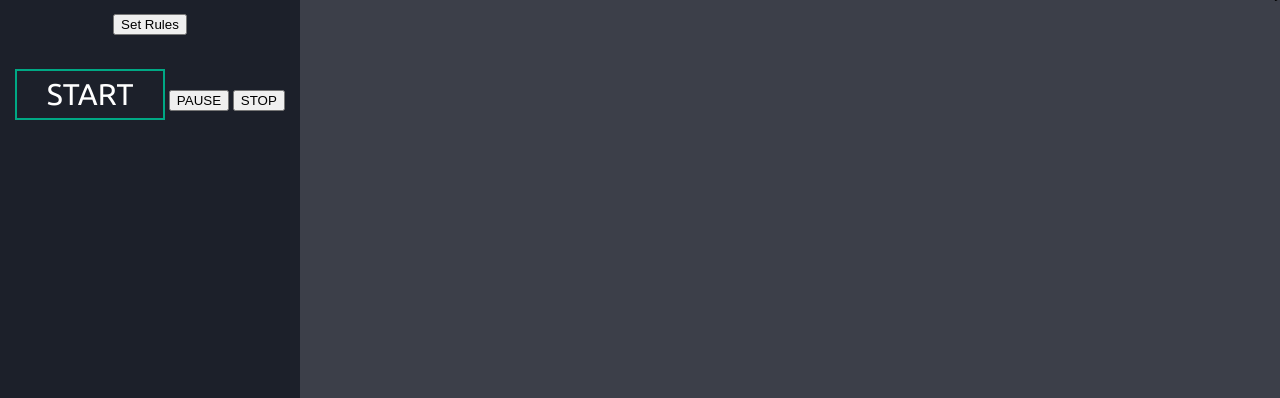
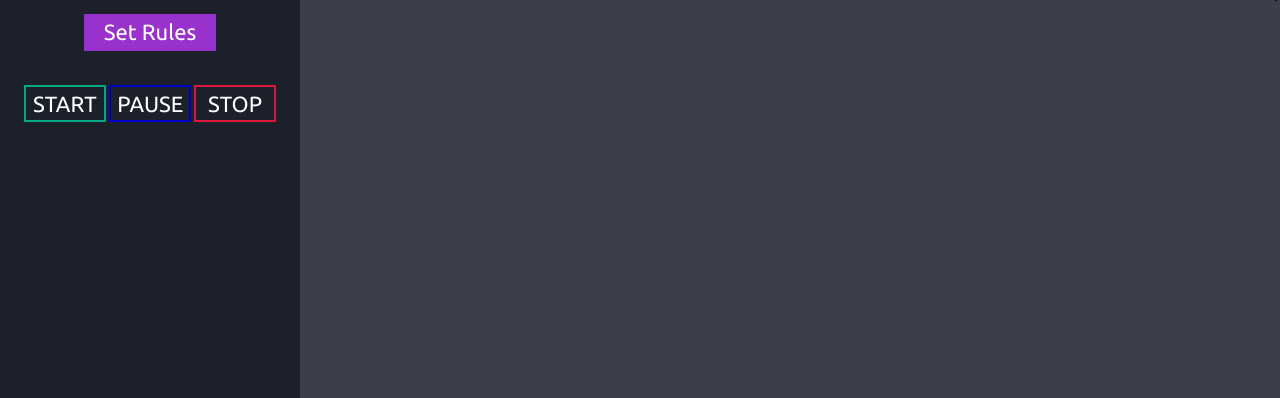
Before and after one commit to TheJayRPG/CS320GroupProject, a Python web app: template CS320GroupProject/Conway/eric--web/templates/sim.html in a window 1280 px wide. Shown: the part 402-800 px from the top of the page. Run offline with Jinja, Linux system fonts and the light colour scheme; the template is opened without the code that fills it, so the values that code supplies are empty; some libraries are stand-ins or nearby versions.

Commit message:
pause button and fixed button colors

```diff
--- a/CS320GroupProject/Conway/eric--web/static/css/sim.css
+++ b/CS320GroupProject/Conway/eric--web/static/css/sim.css
@@ -146,12 +146,29 @@ output {
   background: #dd163b;
 }
 
-.startButton {
+.submitButton {
   font-family: ubuntu;
-  font-size: 30px;
-  width: 5em;
+  font-size: 22px;
+  width: 6em;
   height: 1.7em;
   text-align: center;
+  border: 2px solid #9932cc;
+  color: white;
+  background: #9932cc;
+  position: relative;
+  overflow: hidden;
+}
+
+.startButton, .pauseButton, .stopButton {
+  display: inline-block;
+  font-family: ubuntu;
+  font-size: 22px;
+  width: 3.7em;
+  height: 1.7em;
+  text-align: center;
+}
+
+.startButton {
   border: 2px solid #00a884;
   color: white;
   background: transparent;
@@ -188,7 +205,91 @@ output {
           transition-delay: 0.2s;
 }
 
+.pauseButton {
+  border: 2px solid #0000cd;
+  color: white;
+  background: transparent;
+  position: relative;
+  overflow: hidden;
+}
+
+.pauseButton:before {
+  content: '';
+  width: 100%;
+  height: 100%;
+  position: absolute;
+  top: 100%;
+  left: 0;
+  background: #000cd;
+  opacity: 0.4;
+  z-index: -1;
+  -webkit-transition: 0.2s;
+  transition: 0.2s;
+}
+
+.pauseButton:after {
+  content: '';
+  width: 100%;
+  height: 100%;
+  position: absolute;
+  top: 100%;
+  left: 0;
+  background: #0000cd;
+  z-index: -1;
+  -webkit-transition: 0.25s;
+  transition: 0.25s;
+  -webkit-transition-delay: 0.2s;
+          transition-delay: 0.2s;
+}
+
+.stopButton {
+  border: 2px solid #dd163b;
+  color: white;
+  background: transparent;
+  position: relative;
+  overflow: hidden;
+}
+
+.stopButton:before {
+  content: '';
+  width: 100%;
+  height: 100%;
+  position: absolute;
+  top: 100%;
+  left: 0;
+  background: #dd163b;
+  opacity: 0.4;
+  z-index: -1;
+  -webkit-transition: 0.2s;
+  transition: 0.2s;
+}
+
+.stopButton:after {
+  content: '';
+  width: 100%;
+  height: 100%;
+  position: absolute;
+  top: 100%;
+  left: 0;
+  background: #dd163b;
+  z-index: -1;
+  -webkit-transition: 0.25s;
+  transition: 0.25s;
+  -webkit-transition-delay: 0.2s;
+          transition-delay: 0.2s;
+}
+
 .startButton:hover:before, .startButton:hover:after {
+  top: 0;
+  color:  #00a884;
+}
+
+.pauseButton:hover:before, .pauseButton:hover:after {
+  top: 0;
+  color: #fff;
+}
+
+.stopButton:hover:before, .stopButton:hover:after {
   top: 0;
   color: #fff;
 }
```
